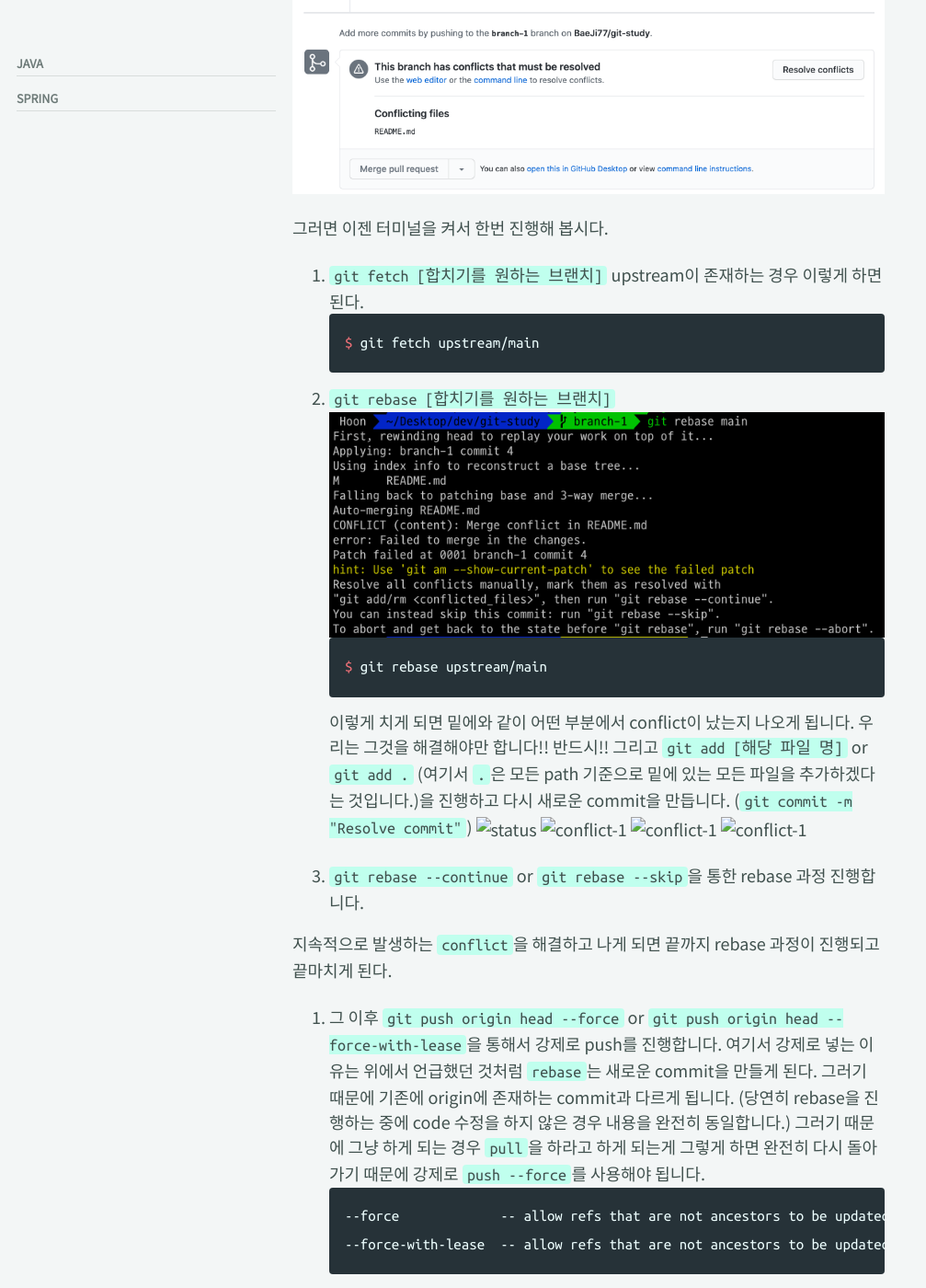
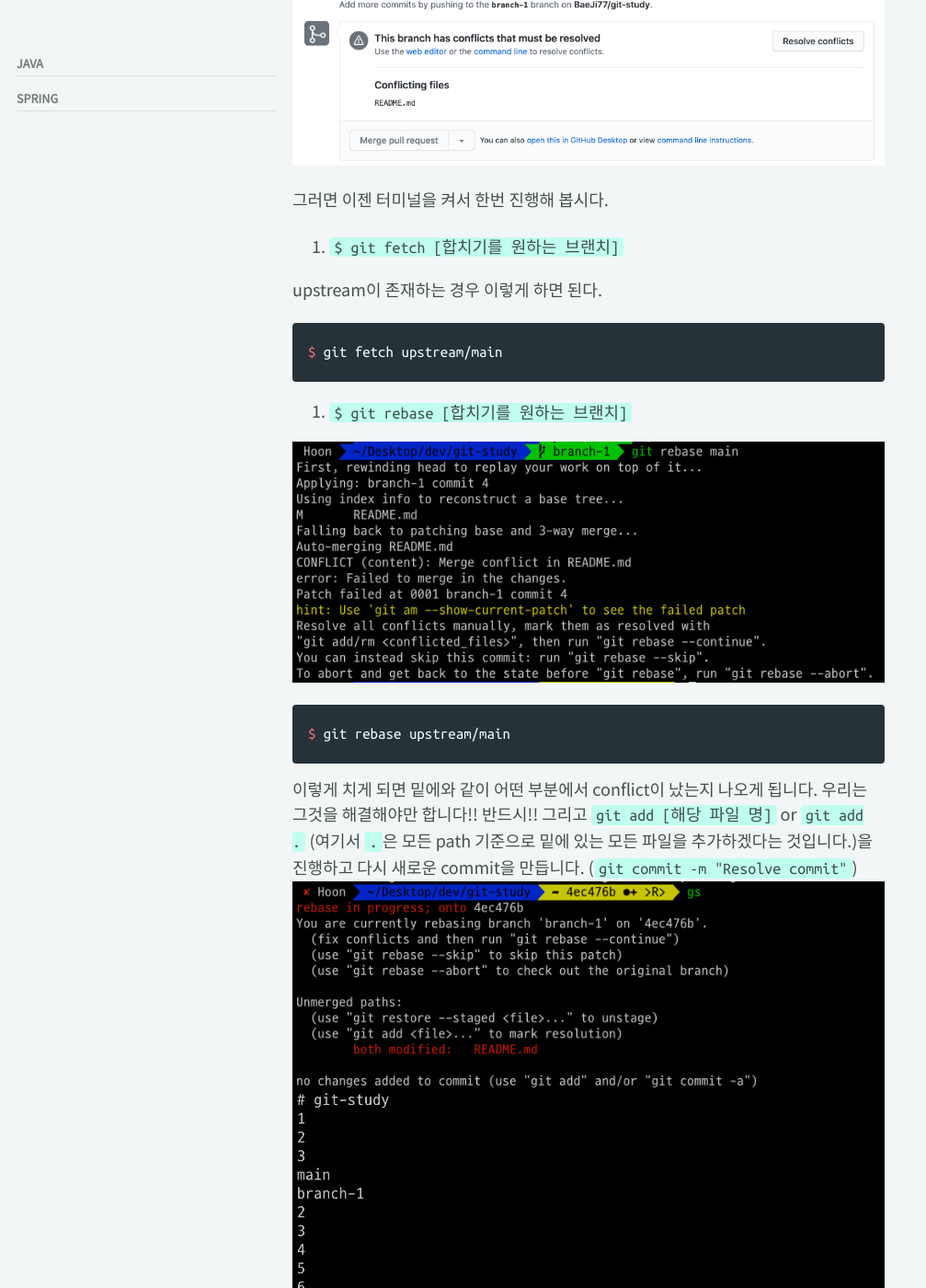
Before and after one commit to BaeJi77/BaeJi77.github.io, a Jekyll site: the page built from _posts/dev/2020-11-15-git-rebase-and-confilct-resolve.md, in a window 1280 px wide and 1400 px high, scrolled down 3250 px. Shown: the whole window at 92% size, without its empty margins (0-1007 px from the left). Built offline with Jekyll 4.4.1, drawn with Linux system fonts in a browser that asks for light colours; cached includes are drawn as plain includes; nearby versions of some CDN libraries; comment, search, counter and statistics services are not loaded; some of the changed text lies outside the part shown.

Commit message:
2020-11-15 git rebase update

````diff
--- a/_posts/dev/2020-11-15-git-rebase-and-confilct-resolve.md
+++ b/_posts/dev/2020-11-15-git-rebase-and-confilct-resolve.md
@@ -48,7 +48,7 @@
 여기서 주의할 것은 rebase를 진행하게 되면 새로운 commit을 만든다는 것입니다. 만약 main에서 나온 A라는 브랜치가 작업을 하고 있었습니다. 거기에서 B라는 브랜치가 A라는 커밋을 기반으로 새로운 브랜치를 만들었습니다. 만약 여기서 A라는 브랜치는 merge방식이 아닌 rebase 방식으로 하는 경우 B는 자신의 base가 (A가 가지고 있는 commit)이 main으로 합쳐지지 않고 그것으로 인해서 엄청난 충돌이 발생할 수 있습니다.
 
 # rebase를 통한 conflict 해결 방법
-conflict이 나는 경우는 똑같은 파일을 합치려고 하는 브랜치와 합쳐지는 브랜치 모두 수정이 된 경우에 해당 됩니다. 해당 부분에 대한 자세한 설명은 `[3-way-merge](https://en.wikipedia.org/wiki/Merge_(version_control))`을 한번 참고해주세요!
+conflict이 나는 경우는 똑같은 파일을 합치려고 하는 브랜치와 합쳐지는 브랜치 모두 수정이 된 경우에 해당 됩니다. 해당 부분에 대한 자세한 설명은 [3-way-merge](https://en.wikipedia.org/wiki/Merge_(version_control))을 한번 참고해주세요!
 
 ## 원리
 
@@ -65,47 +65,52 @@
 ![before github pr](/assets/images/2020-11-15-git-rebase/before-github-pr.png)
 
 그러면 이젠 터미널을 켜서 한번 진행해 봅시다.
-1. `git fetch [합치기를 원하는 브랜치]`
+1. `$ git fetch [합치기를 원하는 브랜치]`
+
 upstream이 존재하는 경우 이렇게 하면 된다.
 ```bash
 $ git fetch upstream/main
 ```
-2. `git rebase [합치기를 원하는 브랜치]`
+
+2. `$ git rebase [합치기를 원하는 브랜치]`
+
 ![rebase](/assets/images/2020-11-15-git-rebase/git-rebase-1.png)
 ```bash
 $ git rebase upstream/main
 ```
 이렇게 치게 되면 밑에와 같이 어떤 부분에서 conflict이 났는지 나오게 됩니다. 우리는 그것을 해결해야만 합니다!! 반드시!!
 그리고 `git add [해당 파일 명]` or `git add .` (여기서 `.`은 모든 path 기준으로 밑에 있는 모든 파일을 추가하겠다는 것입니다.)을 진행하고 다시 새로운 commit을 만듭니다. (`git commit -m "Resolve commit"`)
-![status](../../assets/images/2020-11-15-git-rebase/git-rebase-git-status-1.png)
-![conflict-1](../../assets/images/2020-11-15-git-rebase/git-rebase-conflict-1.png)
-![conflict-1](../../assets/images/2020-11-15-git-rebase/git-rebase-conflict-2.png)
-![conflict-1](../../assets/images/2020-11-15-git-rebase/git-rebase-conflict-resolve-1.png)
+![status](/assets/images/2020-11-15-git-rebase/git-rebase-git-status-1.png)
+![conflict-1](/assets/images/2020-11-15-git-rebase/git-rebase-conflict-1.png)
+![conflict-1](/assets/images/2020-11-15-git-rebase/git-rebase-conflict-2.png)
+![conflict-1](/assets/images/2020-11-15-git-rebase/git-rebase-conflict-resolve-1.png)
 
 3. `git rebase --continue` or `git rebase --skip`을 통한 rebase 과정 진행합니다.
-
 지속적으로 발생하는 `conflict`을 해결하고 나게 되면 끝까지 rebase 과정이 진행되고 끝마치게 된다.
 
 4. 그 이후 `git push origin head --force` or `git push origin head --force-with-lease`을 통해서 강제로 push를 진행합니다.
 여기서 강제로 넣는 이유는 위에서 언급했던 것처럼 `rebase`는 새로운 commit을 만들게 된다. 그러기 때문에 기존에 origin에 존재하는 commit과 다르게 됩니다. (당연히 rebase을 진행하는 중에 code 수정을 하지 않은 경우 내용을 완전히 동일합니다.) 그러기 때문에 그냥 하게 되는 경우 `pull`을 하라고 하게 되는게 그렇게 하면 완전히 다시 돌아가기 때문에 강제로 `push --force`를 사용해야 됩니다.
+
 ```
 --force             -- allow refs that are not ancestors to be updated
 --force-with-lease  -- allow refs that are not ancestors to be updated if current ref matches expected value
 ```
+
 참고로 `--force`에는 2가지 옵션이 있는데 `--force-with-lease`를 사용하게 되는 약간 안전할 수 있는게 만약 새로운 commit이 존재하는 경우에 강제로 push 하는 것을 진행하지 않는다.
 
-![push](../../assets/images/2020-11-15-git-rebase/git-rebase-push-force-1.png)
+![push](/assets/images/2020-11-15-git-rebase/git-rebase-push-force-1.png)
 
 ## 결과
 ![after github pr](/assets/images/2020-11-15-git-rebase/before-github-pr.png)
 위에 사진과 같이 rebase를 진행하게 되면 자연스럽게 해당 문제가 사라지게 된다.
 
 ## 추가적으로
-당연히 folk를 통해서 작업을 진행하더라도 똑같이 진행하면 된다.
+당연히 folk를 통해서 작업을 진행하고 `upstream`으로 데이터 싱크를 맞추는 경우도 똑같이 진행하면 된다. 저 또한 folk를 통해서 발생하는 conflict 문제를 이렇게 해결했습니다. 동일 레포지토리에서 작업하더라도 이 같은 방식으로 rebase하면 문제를 해결할 수 있습니다.
 
 # 마무리
 어떤 방식이 best practice인지 알기 어렵다. 어떤 경우에는 rebase가 좋고 어떤 경우는 merge가 좋고. 하지만 명확한 것은 독립적인 브랜치를 사용하는 경우에는 rebase에 대한 위험이 크지 않다. 하지만 만약 그렇지 못한 경우에서 rebase를 사용하는 경우 큰 문제를 야기할 수 있다는 것을 알아 두어야 한다.
 
 # ref
 [git rebase](https://git-scm.com/book/ko/v2/Git-%EB%B8%8C%EB%9E%9C%EC%B9%98-Rebase-%ED%95%98%EA%B8%B0)
+
 [HomoEfficio님의 블로그](https://homoefficio.github.io/2017/04/16/Git-%EA%B3%BC%EA%B1%B0%EC%9D%98-%ED%8A%B9%EC%A0%95-%EC%BB%A4%EB%B0%8B-%EC%88%98%EC%A0%95%ED%95%98%EA%B8%B0/)
````
